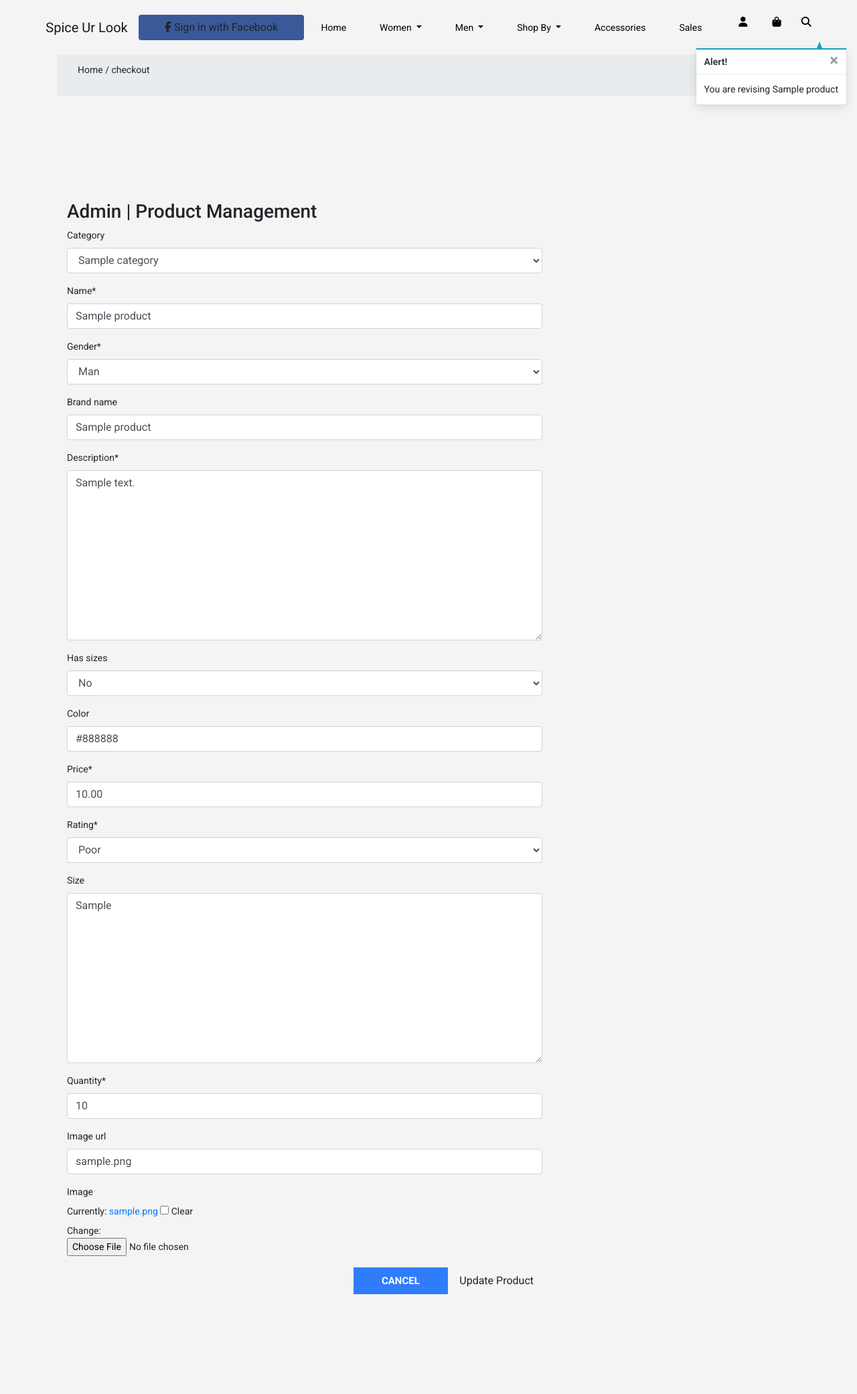
After one commit to Teemamin/spice_ur_look, a Django app: page /products/revise/1/ in a window 1280 px wide. The commit adds this page. Shown: the whole page at 67% size. Run offline with Django 3.2, Linux system fonts and the light colour scheme; a user stored in the database is signed in; tables that the repository leaves empty hold one stand-in row (values such as "Sample post"); some libraries are stand-ins or nearby versions.

Commit message:
completed CRUD functionality on products model

```diff
--- a/checkout/templates/checkout/checkout.html
+++ b/checkout/templates/checkout/checkout.html
@@ -1,10 +1,9 @@
 {% extends "base.html" %}
 {% load static %}
-{% block additionalcss %}
 {% load bag_tools %}
 
+{% block additionalcss %}
     <link rel="stylesheet" href="{% static 'checkout/css/stripe_element.css' %}">
-
 {% endblock %}
 
 {% block content %}
--- /dev/null
+++ b/products/forms.py
@@ -0,0 +1,8 @@
+from django import forms
+from .models import Product, Category
+
+
+class AddProductForm(forms.ModelForm):
+    class Meta:
+        model = Product
+        fields = '__all__'
--- /dev/null
+++ b/products/templates/products/revise_product.html
@@ -0,0 +1,46 @@
+{% extends "base.html" %}
+{% load static %}
+{% load bag_tools %}
+
+
+
+{% block content %}
+    <div class="container">
+        <section class="breadcrumb breadcrumb_bg">
+            <div class="container">
+            <div class="row justify-content-center">
+                <div class="col-lg-12">
+                <div class="breadcrumb_iner">
+                    <div class="breadcrumb_iner_item">
+                    <p>Home / checkout</p>
+                    </div>
+                </div>
+                </div>
+            </div>
+            </div>
+        </section>
+    <section class="checkout_area section_padding">
+    <div class="container">
+
+      <div class="billing_details">
+        <div class="row">
+          <div class="col-lg-8">
+            <h3>Admin | Product Management</h3>
+            <form method="POST" action="{% url 'revise_product' product.id %}" class="form mb-2" enctype="multipart/form-data">
+                {% csrf_token %}
+                {{form | crispy}}
+                <div class="text-right">
+                       <a class="btn btn_3 rounded-0" href="{% url 'products' %}">Cancel</a>
+                        <button class="btn  rounded-0" type="submit">Update Product</button>
+                </div>
+
+            </form>
+          </div>
+        </div>
+      </div>
+    </div>
+  </section>
+</div>
+
+
+{% endblock %}
--- a/products/templates/products/single_product.html
+++ b/products/templates/products/single_product.html
@@ -38,8 +38,8 @@
                     {% endif %}
                     {% if request.user.is_superuser %}
                         <small class="ml-3">
-                            <a href="">Edit</a> |
-                            <a class="text-danger" href="">Delete</a>
+                            <a href="{% url 'revise_product' product.id %}">Edit</a> |
+                            <a class="text-danger" href="{% url 'delete_product' product.id %}">Delete</a>
                         </small>
                     {% endif %}
                     {%if product.color%}
--- a/products/urls.py
+++ b/products/urls.py
@@ -7,4 +7,10 @@ urlpatterns = [
         '<int:product_id>/', views.single_product,
         name='single_product'
         ),
+    path('add_product/', views.add_product, name='add_product'),
+    path('revise/<int:product_id>/', views.revise_product, name='revise_product'),
+    path('delete_product/<int:product_id>/', views.delete_product, name='delete_product'),
+
+
+
 ]
--- a/products/views.py
+++ b/products/views.py
@@ -4,6 +4,7 @@ from django.db.models.functions import Lower
 from django.contrib import messages
 from django.db.models import Q
 from shopping_bag.models import Bag
+from .forms import AddProductForm
 # Create your views here.
 
 
@@ -69,3 +70,67 @@ def single_product(request, product_id,*args, **kwargs):
         'bag': bag_obj
     }
     return render(request, 'products/single_product.html', context)
+
+
+def add_product(request):
+    """ Add a product to the store """
+    if not request.user.is_superuser:
+        messages.error(request, 'Access denied!.')
+        return redirect(reverse('home'))
+
+    if request.method == 'POST':
+        form = AddProductForm(request.POST, request.FILES)
+        if form.is_valid():
+            product = form.save()
+            messages.success(request, 'Product added successfully!')
+            return redirect(reverse('single_product', args=[product.id]))
+        else:
+            messages.error(request, 'Error proceesing your form, kindly check\
+                 your inputs are valid.')
+    else:
+        form = AddProductForm()
+
+    context = {
+        'form': form,
+    }
+
+    return render(request, 'products/add_product.html', context)
+
+def revise_product(request, product_id):
+    """ Edits and updates a product in the site """
+    if not request.user.is_superuser:
+        messages.error(request, 'Access denied!.')
+        return redirect(reverse('home'))
+
+    product = get_object_or_404(Product, pk=product_id)
+    if request.method == 'POST':
+        form = AddProductForm(request.POST, request.FILES, instance=product)
+        if form.is_valid():
+            form.save()
+            messages.success(request, 'Product successfully revised!')
+            return redirect(reverse('single_product', args=[product.id]))
+        else:
+            messages.error(request, 'Error proceesing your form, kindly check\
+                your inputs are valid.')
+    else:
+        form = AddProductForm(instance=product)
+        messages.info(request, f'You are revising {product.name}')
+
+    context = {
+        'form': form,
+        'product': product,
+    }
+
+    return render(request, 'products/revise_product.html', context)
+
+
+def delete_product(request, product_id):
+    """ Deletes  product from the site """
+    if not request.user.is_superuser:
+        messages.error(request, 'Access denied.')
+        return redirect(reverse('home'))
+
+    product = get_object_or_404(Product, pk=product_id)
+    product.delete()
+    messages.success(request, 'Successfully deleted product!')
+    return redirect(reverse('products'))
--- a/templates/base.html
+++ b/templates/base.html
@@ -170,7 +170,7 @@
                                 <div class="dropdown-menu" aria-labelledby="navbarDropdown3">
                                     {% if request.user.is_authenticated%}
                                         {% if request.user.is_superuser %}
-                                            <a class="dropdown-item" href="#">product management</a>
+                                            <a class="dropdown-item" href="{% url 'add_product' %}"> Admin | Add product</a>
                                         {% endif %}
                                         <a class="dropdown-item" href="{%url 'profile'%}">profile</a>
                                         <a class="dropdown-item" href="{% url 'account_logout' %}">logout</a>
```
Also changed, not shown: products/templates/products/add_product.html (added, +46 -0 lines), media/129720_0ca88117a9253ecdf2b284fee07027ef.jpg (added).
